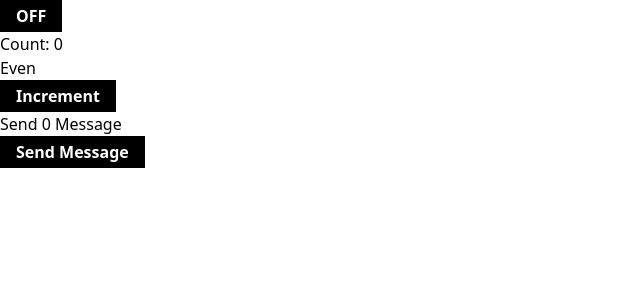
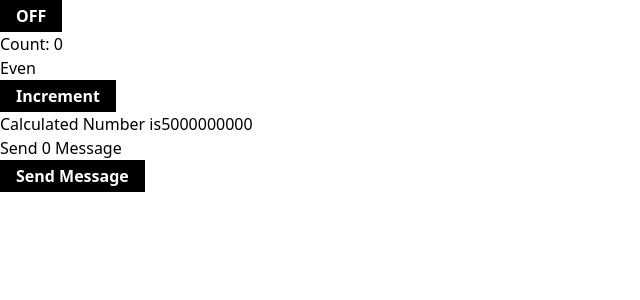
Before and after one commit to Ujjal-ENG/start-learn-react, a React (Create React App) app: page / in a window 1280 px wide. Shown: the top 300 px of the page, without its empty margins (0-640 px from the left). Built offline with nearby package versions, Linux system fonts and the light colour scheme.

Commit message:
here i use useMemo hook for unsual rendering a big calculation

```diff
--- a/src/App.js
+++ b/src/App.js
@@ -1,4 +1,4 @@
-import React, { useCallback, useState } from 'react';
+import React, { useCallback, useState, useMemo } from 'react';
 import Message from './HOOKS_USE-MEMO/Message';
 
 const App = () => {
--- a/src/HOOKS_USE-MEMO/Message.js
+++ b/src/HOOKS_USE-MEMO/Message.js
@@ -1,9 +1,18 @@
-import React, { memo } from 'react';
+import React, { memo, useMemo } from 'react';
 
 const Message = ({ numberOfMessage, onHandleIncrement }) => {
     console.log('Message Rendering');
+
+    const calculatedNumber = useMemo(() => {
+        let number = 0;
+        for (let i = 0; i < 5000000000; i++) {
+            number++;
+        }
+        return number;
+    }, []);
     return (
         <div>
+            <h2>Calculated Number is{calculatedNumber}</h2>
             <p> Send {numberOfMessage} Message</p>
             <button className="px-4 py-1 bg-black text-white font-bold " onClick={onHandleIncrement}>
                 Send Message
```
